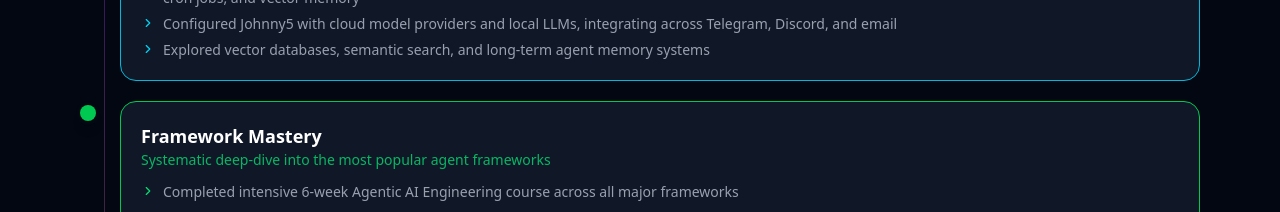
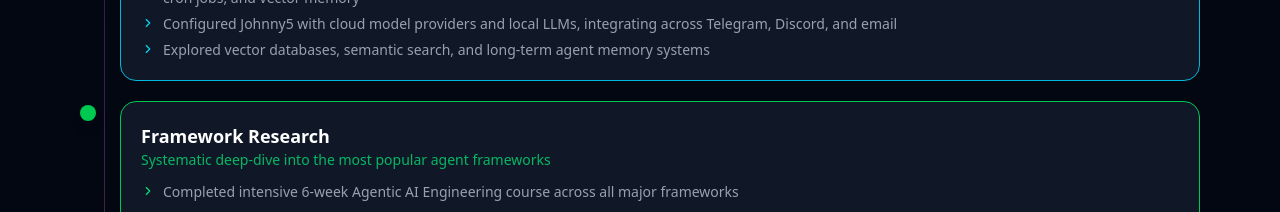
Before and after one commit to DontFretBrett/portfolio, a React (Vite) app: page /ai in a window 1280 px wide. Shown: the part 1700-1912 px from the top of the page. Built offline with nearby package versions, Linux system fonts and the light colour scheme.

Commit message:
refactor: rename journey phase title from 'Framework Mastery' to 'Framework Research' for improved clarity

```diff
--- a/src/pages/AIExperiencePage.tsx
+++ b/src/pages/AIExperiencePage.tsx
@@ -103,7 +103,7 @@ const journeyPhases = [
     ],
   },
   {
-    title: 'Framework Mastery',
+    title: 'Framework Research',
     subtitle: 'Systematic deep-dive into the most popular agent frameworks',
     color: 'green',
     highlights: [
```
